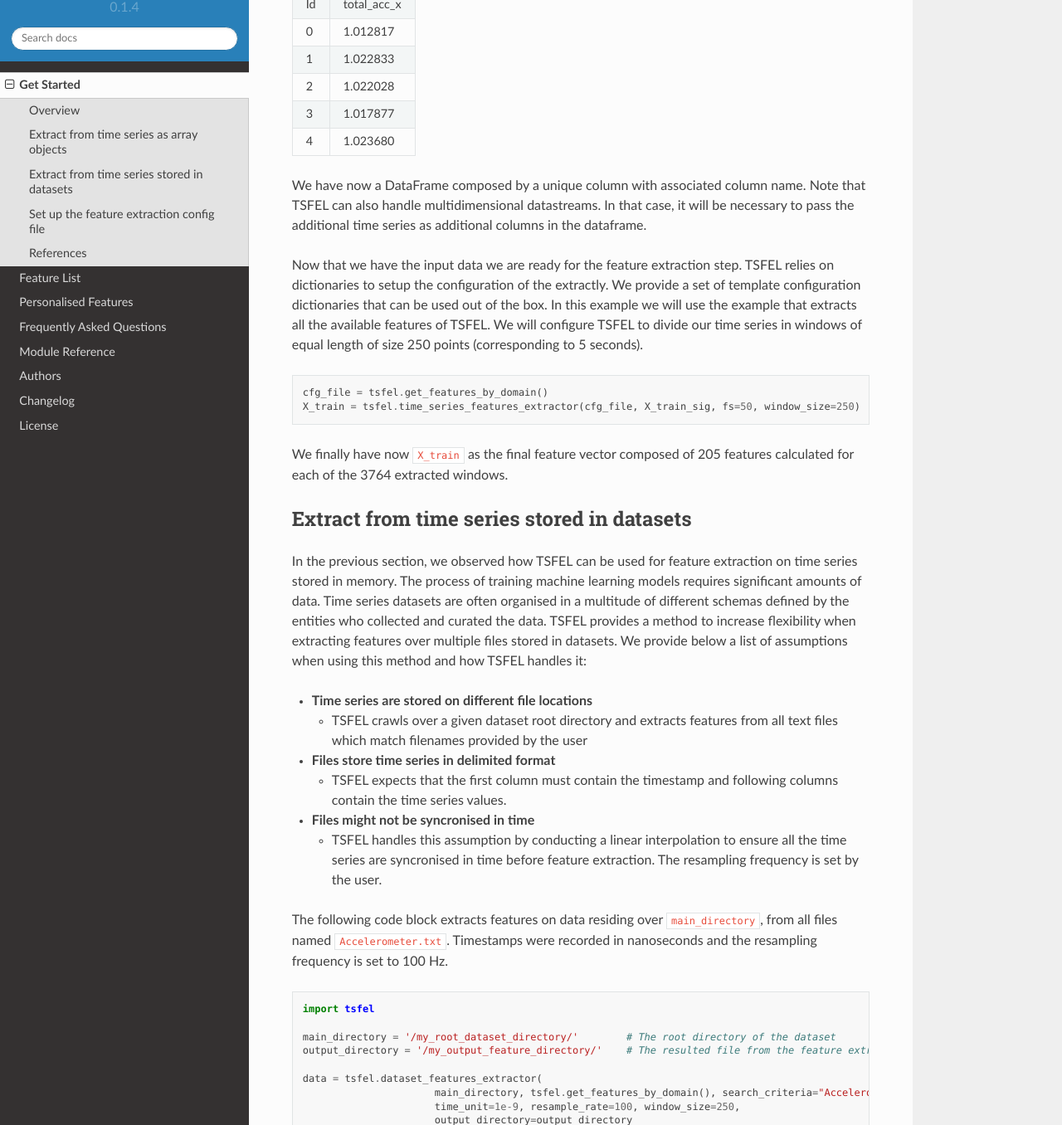
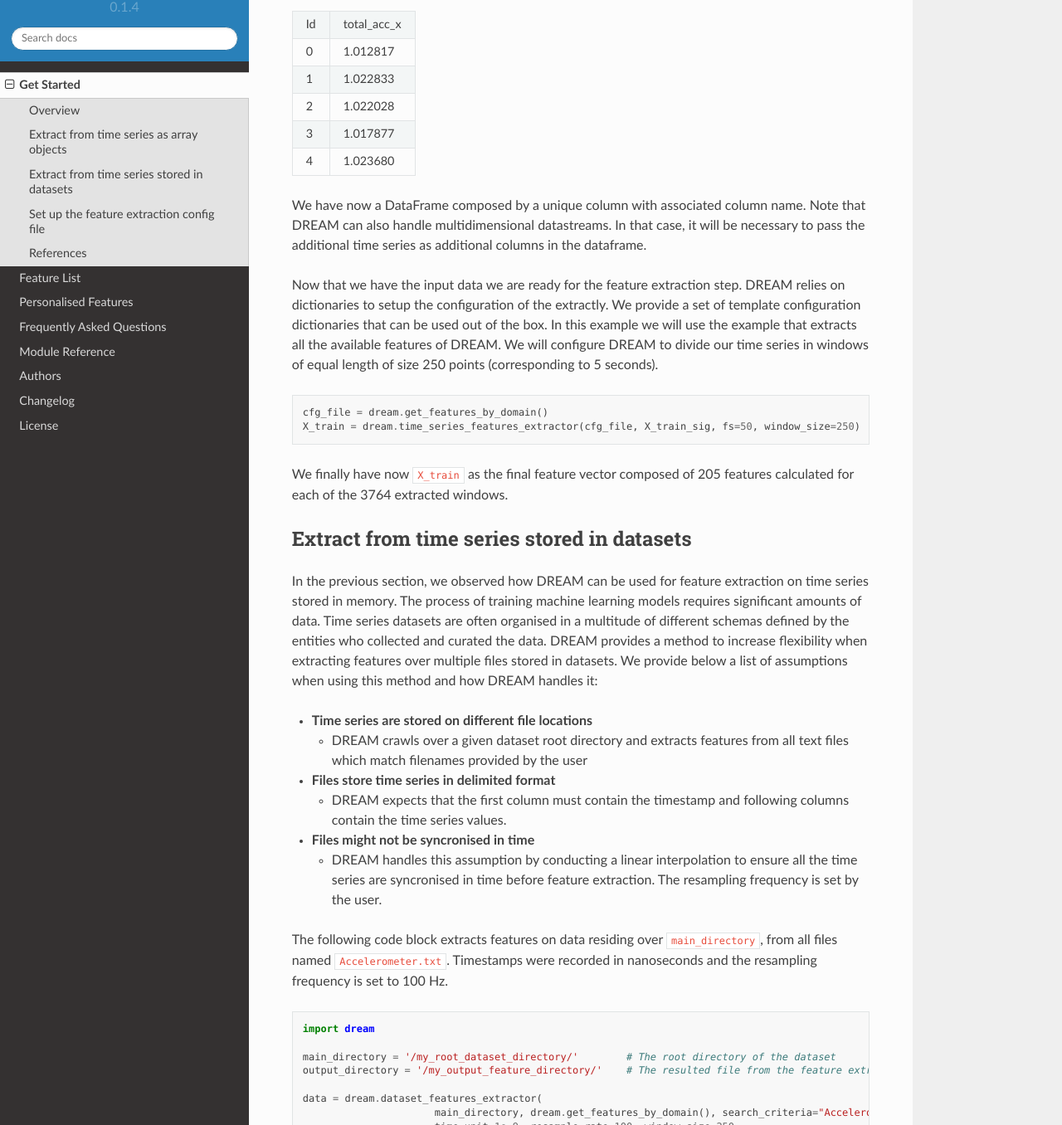
Before and after one commit to LucidJun/DREAM, a Sphinx documentation site: the page built from docs/descriptions/get_started.rst, in a window 1280 px wide and 1400 px high, scrolled down 1380 px, cut to the strip 44-1400 px from the top of the window. Shown: the whole strip at 83% size. Built offline with Sphinx 7.4.7 and the Read the Docs theme 2.0.0, drawn with Linux system fonts in a browser that asks for light colours; formulas are drawn with MathJax 3; pages that are not in the unit, such as notebooks, are missing from menus; some of the changed text lies outside the part shown.

```diff
--- a/docs/descriptions/feature_list.rst
+++ b/docs/descriptions/feature_list.rst
@@ -1,13 +1,13 @@
 List of available features
 ==========================
 
-The following table provides an overview of the available featurest in the current version of TSFEL.
+The following table provides an overview of the available featurest in the current version of dream.
 
 .. autosummary::
    :toctree: _generated
    :template: module_functions_template.rst
 
-    tsfel.feature_extraction.features
+    dream.feature_extraction.features
 
 
-.. include:: _generated/tsfel.feature_extraction.features.rst
+.. include:: _generated/dream.feature_extraction.features.rst
--- a/docs/descriptions/get_started.rst
+++ b/docs/descriptions/get_started.rst
@@ -5,12 +5,12 @@
 Overview
 --------
 
-Time series are passed as inputs for the main TSFEL extraction method, either as arrays previously loaded in memory or stored in files on a dataset. Since TSFEL can handle multidimensional time series, a set of preprocessing methods is afterwards applied to ensure that the signal quality is adequate and time series synchronisation so that the window calculation process is properly achieved. After the feature extraction, the result is saved using a standard schema ready to be digested by most of the classification and data mining platforms. Each line corresponds to a window with the results of the feature extraction methods stored along with the corresponding columns.
+Time series are passed as inputs for the main DREAM extraction method, either as arrays previously loaded in memory or stored in files on a dataset. Since DREAM can handle multidimensional time series, a set of preprocessing methods is afterwards applied to ensure that the signal quality is adequate and time series synchronisation so that the window calculation process is properly achieved. After the feature extraction, the result is saved using a standard schema ready to be digested by most of the classification and data mining platforms. Each line corresponds to a window with the results of the feature extraction methods stored along with the corresponding columns.
 
 .. image:: ../imgs/tsfel_pipeline.png
     :align: center
     :scale: 25 %
-    :alt: TSFEL!
+    :alt: DREAM!
 
 Extract from time series as array objects
 -----------------------------------------
@@ -19,7 +19,7 @@
 
 .. code:: python
 
-    import tsfel
+    import dream
     import zipfile
     import numpy as np
     import pandas as pd
@@ -52,72 +52,72 @@
 4      1.023680
 =====  ===========
 
-We have now a DataFrame composed by a unique column with associated column name. Note that TSFEL can also handle multidimensional datastreams. In that case, it will be necessary to pass the additional time series as additional columns in the dataframe.
+We have now a DataFrame composed by a unique column with associated column name. Note that DREAM can also handle multidimensional datastreams. In that case, it will be necessary to pass the additional time series as additional columns in the dataframe.
 
-Now that we have the input data we are ready for the feature extraction step. TSFEL relies on dictionaries to setup the configuration of the extractly. We provide a set of template configuration dictionaries that can be used out of the box. In this example we will use the example that extracts all the available features of TSFEL. We will configure TSFEL to divide our time series in windows of equal length of size 250 points (corresponding to 5 seconds).
+Now that we have the input data we are ready for the feature extraction step. DREAM relies on dictionaries to setup the configuration of the extractly. We provide a set of template configuration dictionaries that can be used out of the box. In this example we will use the example that extracts all the available features of DREAM. We will configure DREAM to divide our time series in windows of equal length of size 250 points (corresponding to 5 seconds).
 
 .. code:: python
 
-    cfg_file = tsfel.get_features_by_domain()                                                        # If no argument is passed retrieves all available features
-    X_train = tsfel.time_series_features_extractor(cfg_file, X_train_sig, fs=50, window_size=250)    # Receives a time series sampled at 50 Hz, divides into windows of size 250 (i.e. 5 seconds) and extracts all features
+    cfg_file = dream.get_features_by_domain()                                                        # If no argument is passed retrieves all available features
+    X_train = dream.time_series_features_extractor(cfg_file, X_train_sig, fs=50, window_size=250)    # Receives a time series sampled at 50 Hz, divides into windows of size 250 (i.e. 5 seconds) and extracts all features
 
 We finally have now ``X_train`` as the final feature vector composed of 205 features calculated for each of the 3764 extracted windows.
 
 Extract from time series stored in datasets
 -------------------------------------------
 
-In the previous section, we observed how TSFEL can be used for feature extraction on time series stored in memory. The process of training machine learning models requires significant amounts of data. Time series datasets are often organised in a multitude of different schemas defined by the entities who collected and curated the data.
-TSFEL provides a method to increase flexibility when extracting features over multiple files stored in datasets. We provide below a list of assumptions when using this method and how TSFEL handles it:
+In the previous section, we observed how DREAM can be used for feature extraction on time series stored in memory. The process of training machine learning models requires significant amounts of data. Time series datasets are often organised in a multitude of different schemas defined by the entities who collected and curated the data.
+DREAM provides a method to increase flexibility when extracting features over multiple files stored in datasets. We provide below a list of assumptions when using this method and how DREAM handles it:
 
 * **Time series are stored on different file locations**
 
-  * TSFEL crawls over a given dataset root directory and extracts features from all text files which match filenames provided by the user
+  * DREAM crawls over a given dataset root directory and extracts features from all text files which match filenames provided by the user
 
 
 
 * **Files store time series in delimited format**
 
-  * TSFEL expects that the first column must contain the timestamp and following columns contain the time series values.
+  * DREAM expects that the first column must contain the timestamp and following columns contain the time series values.
 
 
 * **Files might not be syncronised in time**
 
-  * TSFEL handles this assumption by conducting a linear interpolation to ensure all the time series are syncronised in time before feature extraction. The resampling frequency is set by the user.
+  * DREAM handles this assumption by conducting a linear interpolation to ensure all the time series are syncronised in time before feature extraction. The resampling frequency is set by the user.
 
 
 The following code block extracts features on data residing over ``main_directory``, from all files named ``Accelerometer.txt``. Timestamps were recorded in nanoseconds and the resampling frequency is set to 100 Hz.
 
 .. code:: python
 
-  import tsfel
+  import dream
 
   main_directory = '/my_root_dataset_directory/'        # The root directory of the dataset
   output_directory = '/my_output_feature_directory/'    # The resulted file from the feature extraction will be saved on this directory
 
-  data = tsfel.dataset_features_extractor(
-                        main_directory, tsfel.get_features_by_domain(), search_criteria="Accelerometer.txt",
+  data = dream.dataset_features_extractor(
+                        main_directory, dream.get_features_by_domain(), search_criteria="Accelerometer.txt",
                         time_unit=1e-9, resample_rate=100, window_size=250,
                         output_directory=output_directory
          )
 
 Set up the feature extraction config file
 ------------------------------------------
-One of the main advantages of TSFEL is providing a large number of time series features out-of-the-box. Nevertheless, there are occasions where you might not be interested in extracting the complete set. Examples comprise scenarios where the models will be deployed in low-power embedded devices, or you simply want to be more specific in what features are extracted.
+One of the main advantages of DREAM is providing a large number of time series features out-of-the-box. Nevertheless, there are occasions where you might not be interested in extracting the complete set. Examples comprise scenarios where the models will be deployed in low-power embedded devices, or you simply want to be more specific in what features are extracted.
 
-TSFEL divides the available features into three domains: statistical, temporal and spectral. The two methods to extract features explained above expect a configuration file - ``feat_dict`` - a dictionary containing which features and hyperparameters will be used.
+DREAM divides the available features into three domains: statistical, temporal and spectral. The two methods to extract features explained above expect a configuration file - ``feat_dict`` - a dictionary containing which features and hyperparameters will be used.
 
 Bellow, we list four examples to set up the configuration dictionary.
 
 .. code:: python
 
-  import tsfel
+  import dream
 
-  cfg_file = tsfel.get_features_by_domain()               # All features will be extracted.
-  cgf_file = tsfel.get_features_by_domain("statistical")  # All statistical domain features will be extracted
-  cgf_file = tsfel.get_features_by_domain("temporal")     # All temporal domain features will be extracted
-  cgf_file = tsfel.get_features_by_domain("spectral")     # All spectral domain features will be extracted
+  cfg_file = dream.get_features_by_domain()               # All features will be extracted.
+  cgf_file = dream.get_features_by_domain("statistical")  # All statistical domain features will be extracted
+  cgf_file = dream.get_features_by_domain("temporal")     # All temporal domain features will be extracted
+  cgf_file = dream.get_features_by_domain("spectral")     # All spectral domain features will be extracted
 
-In case you want a customised set of features or a combination of features from several domains, you can need to edit the configuration dictionary (JSON). You must edit the value of the key ``use`` to ``yes`` or ``no`` as appropriate. You can load any of the previous configuration dictionaries and set to ``"use": "no"`` the features you are not interested in or edit a dictionary manually or programmatically and set the ``use`` as ``yes`` or ``no`` as appropriate. An example file is available  `here <https://github.com/fraunhoferportugal/tsfel/blob/development/tsfel/feature_extraction/features.json/>`_.
+In case you want a customised set of features or a combination of features from several domains, you can need to edit the configuration dictionary (JSON). You must edit the value of the key ``use`` to ``yes`` or ``no`` as appropriate. You can load any of the previous configuration dictionaries and set to ``"use": "no"`` the features you are not interested in or edit a dictionary manually or programmatically and set the ``use`` as ``yes`` or ``no`` as appropriate. An example file is available  `here <https://github.com/fraunhoferportugal/dream/blob/development/dream/feature_extraction/features.json/>`_.
 
 References
 ----------
--- a/docs/descriptions/modules.rst
+++ b/docs/descriptions/modules.rst
@@ -1,12 +1,12 @@
 Module Reference
 ================
 
-.. automodule:: tsfel
+.. automodule:: dream
     :members:
     :undoc-members:
     :show-inheritance:
 
 .. toctree::
 
-    modules/tsfel.feature_extraction
-    modules/tsfel.utils
+    modules/dream.feature_extraction
+    modules/dream.utils
--- a/docs/descriptions/modules/tsfel.utils.rst
+++ b/docs/descriptions/modules/tsfel.utils.rst
@@ -1,7 +1,7 @@
 utils
 =====
 
-.. automodule:: tsfel.utils
+.. automodule:: dream.utils
     :members:
     :undoc-members:
     :show-inheritance:
@@ -9,7 +9,7 @@
 calculate_complexity
 --------------------
 
-.. automodule:: tsfel.utils.calculate_complexity
+.. automodule:: dream.utils.calculate_complexity
     :members:
     :undoc-members:
     :show-inheritance:
@@ -17,7 +17,7 @@
 signal_processing
 -----------------
 
-.. automodule:: tsfel.utils.signal_processing
+.. automodule:: dream.utils.signal_processing
     :members:
     :undoc-members:
     :show-inheritance:
```
Also changed, not shown: docs/descriptions/faq.rst (+10 -10 lines), docs/descriptions/personal.rst (+15 -15 lines), 1 other file.
